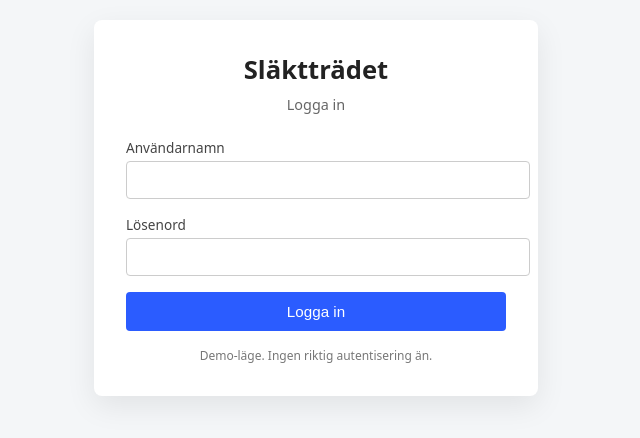
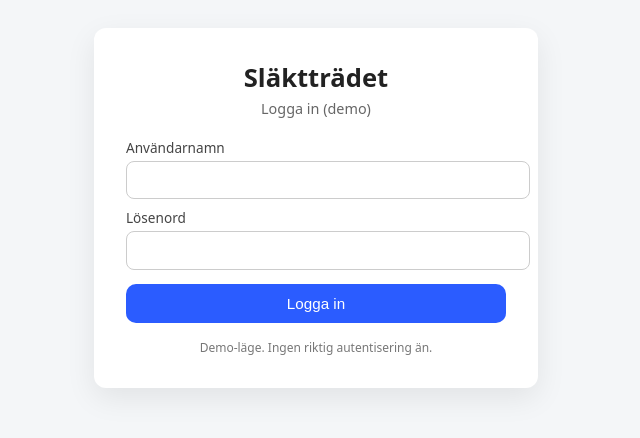
Before and after one commit to Jarbrant/Sl-ktkort, a plain HTML site: page docs/index.html in a window 1280 px wide. Shown: the part 192-630 px from the top of the page, without its empty margins (324-964 px from the left). Drawn offline with Linux system fonts and the light colour scheme.

Commit message:
Update index.html

```diff
--- a/docs/index.html
+++ b/docs/index.html
@@ -4,111 +4,44 @@
   <meta charset="utf-8" />
   <meta name="viewport" content="width=device-width, initial-scale=1" />
   <title>Släktträdet – Logga in</title>
-
   <style>
-    body {
-      margin: 0;
-      min-height: 100vh;
-      font-family: system-ui, -apple-system, BlinkMacSystemFont, "Segoe UI", sans-serif;
-      background: #f4f6f8;
-      display: flex;
-      align-items: center;
-      justify-content: center;
-      color: #222;
-    }
-
-    .login-box {
-      width: 100%;
-      max-width: 380px;
-      background: #ffffff;
-      padding: 2rem;
-      border-radius: 8px;
-      box-shadow: 0 10px 30px rgba(0,0,0,0.08);
-    }
-
-    h1 {
-      margin: 0 0 0.5rem 0;
-      font-size: 1.6rem;
-      font-weight: 600;
-      text-align: center;
-    }
-
-    .subtitle {
-      text-align: center;
-      font-size: 0.9rem;
-      color: #666;
-      margin-bottom: 1.5rem;
-    }
-
-    label {
-      display: block;
-      margin-bottom: 0.25rem;
-      font-size: 0.85rem;
-      color: #444;
-    }
-
-    input {
-      width: 100%;
-      padding: 0.6rem 0.7rem;
-      margin-bottom: 1rem;
-      border: 1px solid #ccc;
-      border-radius: 4px;
-      font-size: 0.95rem;
-    }
-
-    button {
-      width: 100%;
-      padding: 0.7rem;
-      border: none;
-      border-radius: 4px;
-      background: #2b5cff;
-      color: white;
-      font-size: 0.95rem;
-      cursor: pointer;
-    }
-
-    button:hover {
-      background: #244fd6;
-    }
-
-    .note {
-      margin-top: 1rem;
-      font-size: 0.75rem;
-      color: #777;
-      text-align: center;
-    }
+    body{margin:0;min-height:100vh;display:flex;align-items:center;justify-content:center;
+      font-family:system-ui,-apple-system,"Segoe UI",sans-serif;background:#f4f6f8;color:#222}
+    .box{width:100%;max-width:380px;background:#fff;padding:2rem;border-radius:12px;
+      box-shadow:0 10px 30px rgba(0,0,0,.08)}
+    h1{margin:0 0 .25rem;font-size:1.6rem;text-align:center}
+    .muted{text-align:center;color:#666;margin:0 0 1.25rem;font-size:.9rem}
+    label{display:block;margin:.6rem 0 .25rem;font-size:.85rem;color:#444}
+    input{width:100%;padding:.6rem .7rem;border:1px solid #ccc;border-radius:8px;font-size:.95rem}
+    button{margin-top:.9rem;width:100%;padding:.7rem;border:0;border-radius:10px;background:#2b5cff;color:#fff;
+      font-size:.95rem;cursor:pointer}
+    button:hover{background:#244fd6}
+    .note{margin-top:1rem;text-align:center;font-size:.75rem;color:#777}
   </style>
 </head>
-
 <body>
-  <div class="login-box">
+  <div class="box">
     <h1>Släktträdet</h1>
-    <div class="subtitle">Logga in</div>
+    <p class="muted">Logga in (demo)</p>
 
     <form id="loginForm">
       <label for="username">Användarnamn</label>
-      <input id="username" type="text" required />
+      <input id="username" type="text" autocomplete="username" required />
 
       <label for="password">Lösenord</label>
-      <input id="password" type="password" required />
+      <input id="password" type="password" autocomplete="current-password" required />
 
       <button type="submit">Logga in</button>
     </form>
 
-    <div class="note">
-      Demo-läge. Ingen riktig autentisering än.
-    </div>
+    <div class="note">Demo-läge. Ingen riktig autentisering än.</div>
   </div>
 
   <script>
-    // DEMO-LOGIN
-    // Detta är medvetet enkelt.
-    // Riktig auth kopplas senare mot server/
     document.getElementById("loginForm").addEventListener("submit", function (e) {
       e.preventDefault();
-
-      // I demo-läge släpper vi alltid in
-      window.location.href = "../app/index.html";
+      // VIKTIGT: eftersom Pages publicerar docs/, måste appen ligga i docs/app/
+      window.location.href = "./app/index.html";
     });
   </script>
 </body>
```
